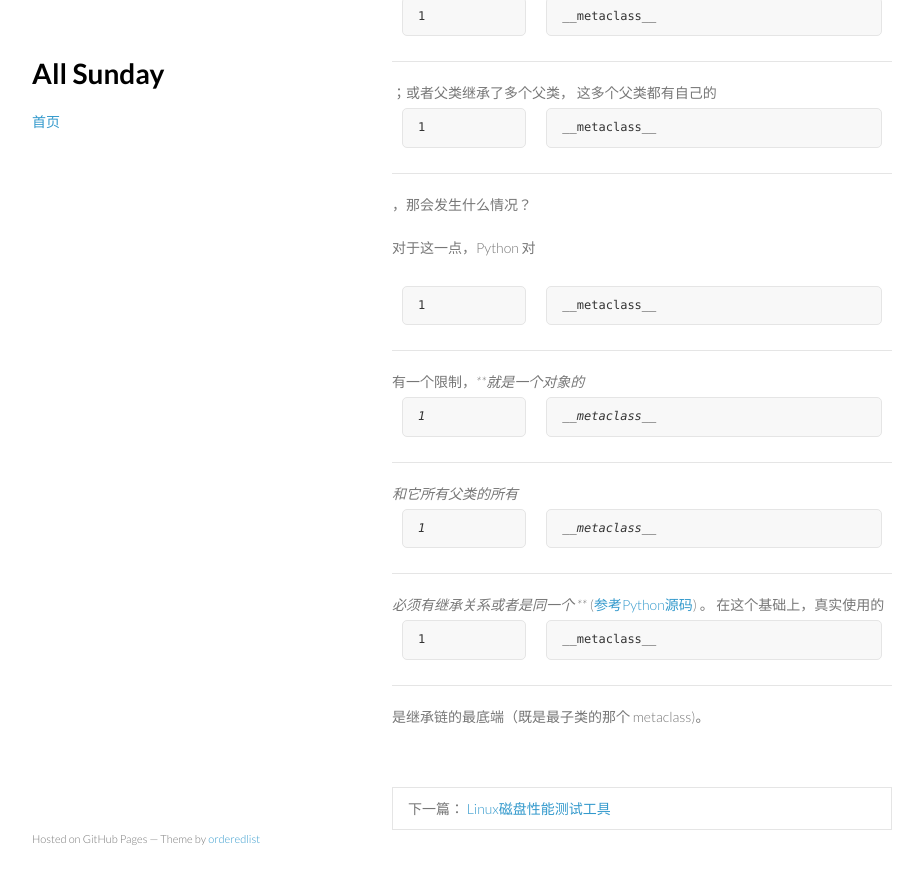
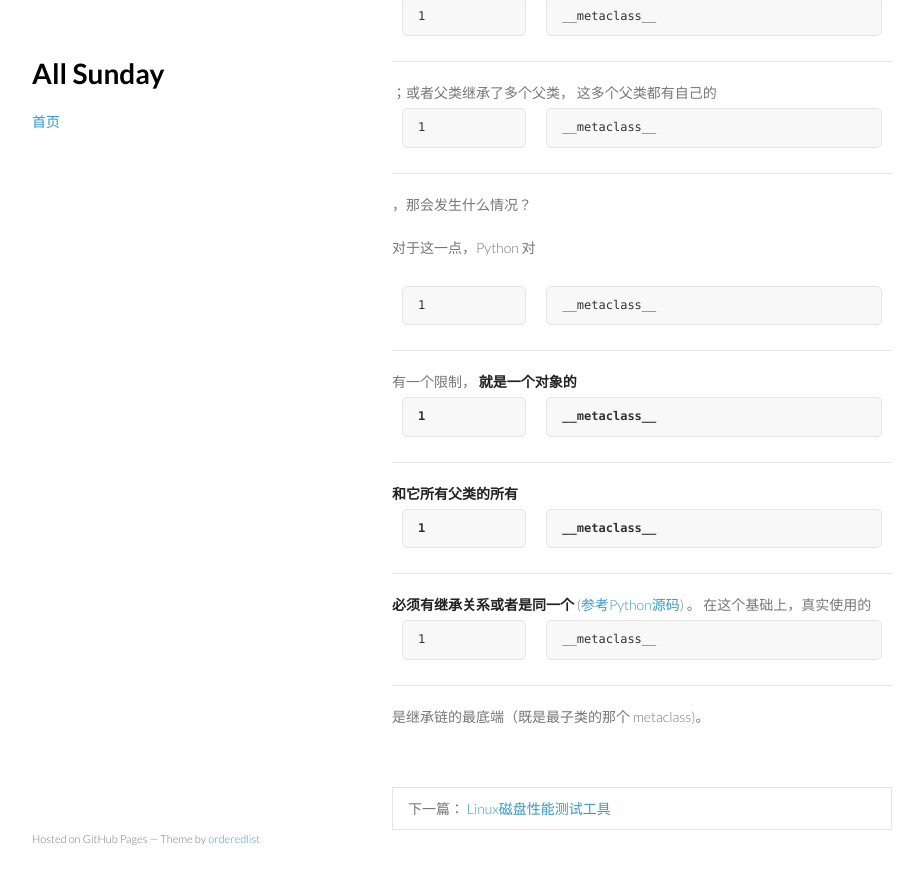
Before and after one commit to gfreezy/blog, a Jekyll site: the page built from _posts/2014-11-29-python-mutiple-metaclass.md, in a window 1280 px wide and 900 px high, scrolled down 4725 px. Shown: the top 884 px of the window, without its empty margins (178-1101 px from the left). Built offline with Jekyll 4.4.1, drawn with Linux system fonts in a browser that asks for light colours.

```diff
--- a/_posts/2014-11-29-python-mutiple-metaclass.md
+++ b/_posts/2014-11-29-python-mutiple-metaclass.md
@@ -91,6 +91,6 @@ class ClassC(ClassB):
 你一定会有一个疑问，如果父类指定了 `__metaclass__` ， 父类的父类也指定了 `__metaclass__`；或者父类继承了多个父类，
 这多个父类都有自己的 `__metaclass__` ，那会发生什么情况？
 
-对于这一点，Python 对 `__metaclass__` 有一个限制，***就是一个对象的 `__metaclass__` 和它所有父类的所有 `__metaclass__`
-必须有继承关系或者是同一个 *** ([参考Python源码](https://hg.python.org/cpython/file/0f837071fd97/Objects/typeobject.c#l1930)) 。
+对于这一点，Python 对 `__metaclass__` 有一个限制， **就是一个对象的 `__metaclass__` 和它所有父类的所有 `__metaclass__`
+必须有继承关系或者是同一个** ([参考Python源码](https://hg.python.org/cpython/file/0f837071fd97/Objects/typeobject.c#l1930)) 。
 在这个基础上，真实使用的 `__metaclass__` 是继承链的最底端（既是最子类的那个 metaclass)。
```
